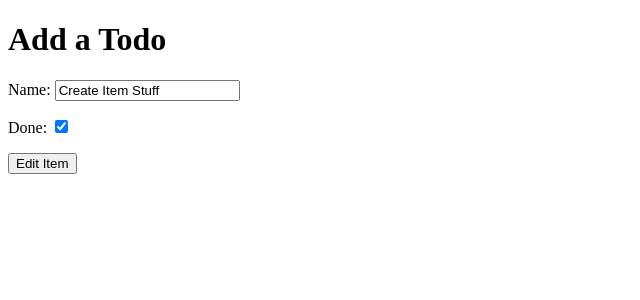
After one commit to rnc-personal/ci-django-walkthrough-1, a Django app: page /edit/1 in a window 1280 px wide. The commit adds this page. Shown: the top 300 px of the page, without its empty margins (0-640 px from the left). Run offline with Django 3.2, Linux system fonts and the light colour scheme; data comes from the database, SQL or seed files in the repository; both versions use the stored data as it was after the commit.

Commit message:
edit item

```diff
--- a/django_todo/urls.py
+++ b/django_todo/urls.py
@@ -15,10 +15,11 @@ Including another URLconf
 """
 from django.contrib import admin
 from django.urls import path
-from todo.views import get_todo_list, add_item
+from todo.views import get_todo_list, add_item, edit_item
 
 urlpatterns = [
     path('admin/', admin.site.urls),
     path('', get_todo_list,  name='get_todo_list'),
-    path('add', add_item,  name='add')
+    path('add', add_item,  name='add'),
+    path('edit/<item_id>', edit_item,  name='edit')
 ]
--- /dev/null
+++ b/todo/templates/todo/edit_item.html
@@ -0,0 +1,26 @@
+<!DOCTYPE html>
+<html lang="en">
+
+<head>
+    <meta charset="UTF-8">
+    <meta http-equiv="X-UA-Compatible" content="IE=edge">
+    <meta name="viewport" content="width=device-width, initial-scale=1.0">
+    <title>Edit Item</title>
+</head>
+
+<body>
+    <h1>Add a Todo</h1>
+    <form method="POST">
+        <!-- This is a hidden field that authenticates the form is being posted from our site and not cross site -->
+        {% csrf_token %}
+        <!-- Getting the form that was passed to the page from views -->
+        {{ form.as_p }}
+
+        <div>
+            <p>
+                <button type="submit">Edit Item</button>
+            </p>
+        </div>
+    </form>
+</body>
+</html>
--- a/todo/templates/todo/todo_list.html
+++ b/todo/templates/todo/todo_list.html
@@ -16,6 +16,11 @@
             {% else %}
             <td>{{ item.name }}</td>
             {% endif %}
+            <td>
+                <a href="/edit/{{ item.id }}">
+                    <button>Edit</button>
+                </a>
+            </td>
         </tr>
         {% empty %}
         <tr><td>You are all done!</td></tr>
--- a/todo/views.py
+++ b/todo/views.py
@@ -1,4 +1,4 @@
-from django.shortcuts import render, redirect
+from django.shortcuts import render, redirect, get_object_or_404
 from .models import Item
 from .forms import ItemForm
 
@@ -37,3 +37,17 @@ def add_item(request):
         'form': form
     }
     return render(request, 'todo/add_item.html', context)
+
+
+def edit_item(request, item_id):
+    item = get_object_or_404(Item, id=item_id)
+    if request.method == 'POST':
+        form = ItemForm(request.POST, instance=item)
+        if form.is_valid():
+            form.save()
+            return redirect('get_todo_list')
+    form = ItemForm(instance=item)
+    context = {
+        'form': form
+    }
+    return render(request, 'todo/edit_item.html', context)
```
Also changed, not shown: db.sqlite3.
